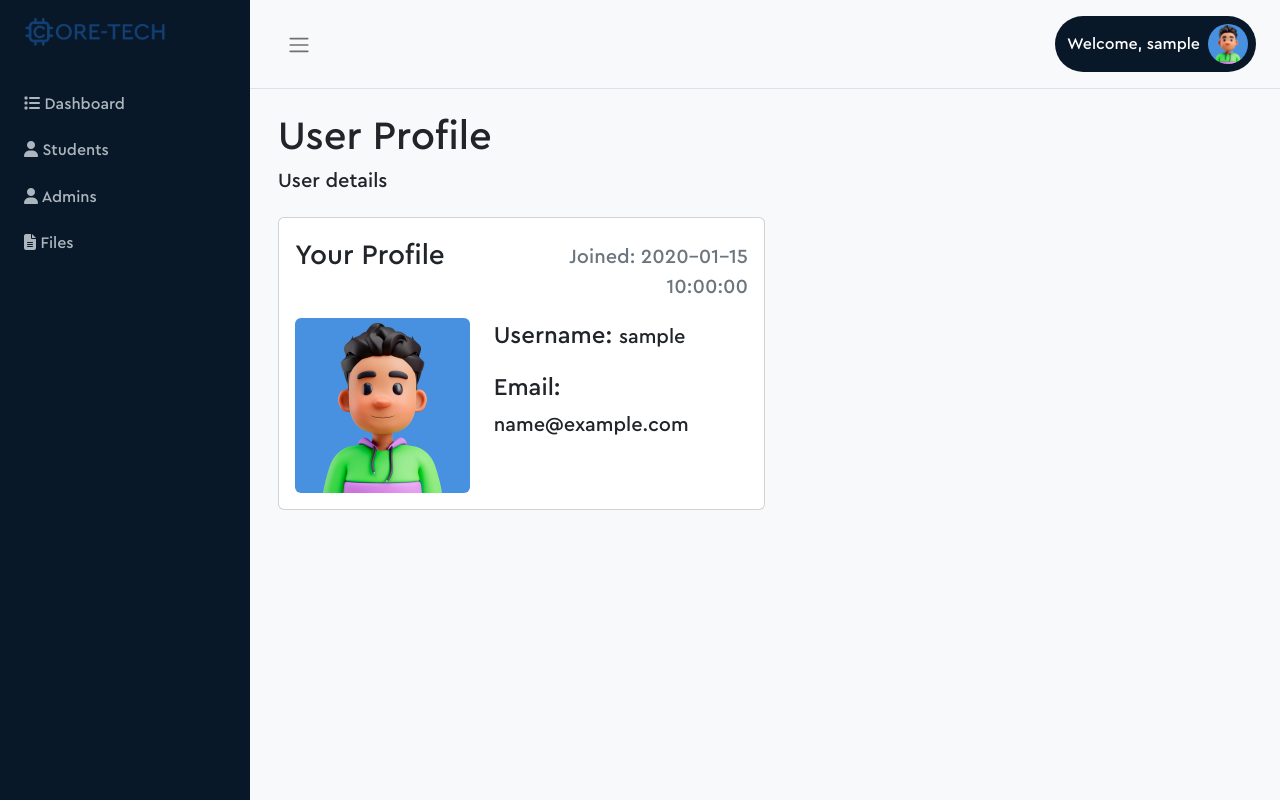
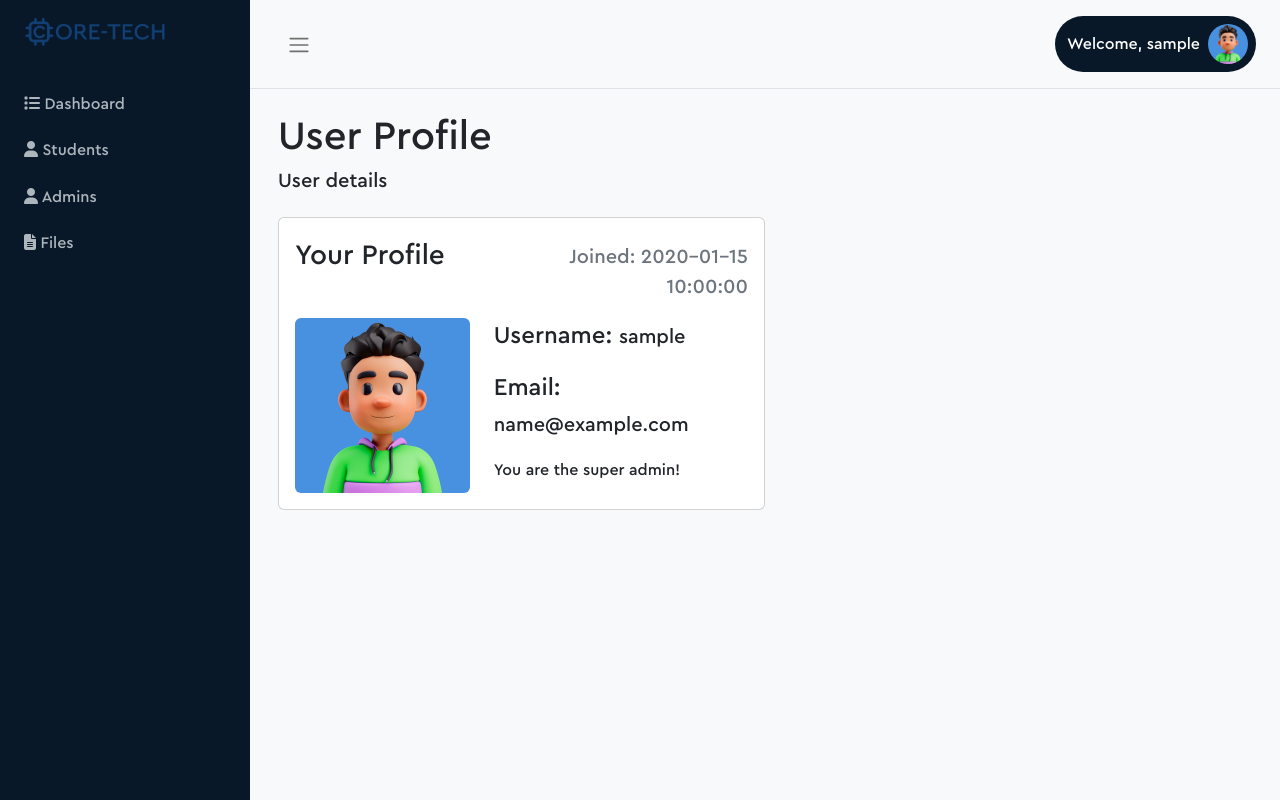
Before and after one commit to trustonyekwere/student_data, a PHP site: page /profile.php in a window 1280 px wide. Run offline with PHP 8.4, Linux system fonts and the light colour scheme; the visitor is signed in with stand-in values (Sample User, id 1); tables that the repository leaves empty or names only in its code hold one stand-in row (values such as "Sample post"); some libraries are stand-ins or nearby versions.

Commit message:
added super admin privileges

```diff
--- a/admin_register.php
+++ b/admin_register.php
@@ -189,7 +189,7 @@ if (isset($_POST['submit'])) {
                         <br>
                     </div>
                     <div class="text-center ">
-                        <input type="submit" name="submit" class="btn btn-primary w-100" value="Login">
+                        <input type="submit" name="submit" class="btn btn-primary w-100" value="Register">
                     </div>
                     <div class="text-center mt-3">
                         <p>Already have an account? <a href="admin_login.php" class="log">login</a></p>
--- a/profile.php
+++ b/profile.php
@@ -140,6 +140,16 @@
                                     <div class="col-7 pt-0">
                                         <p class="fs-4">Username: <span class="fs-5" ><?php echo htmlspecialchars($admin['username']); ?></span></p>
                                         <p class="fs-4">Email: <span class="fs-5" ><?php echo htmlspecialchars($admin['email']); ?></span></p>
+                                        <?php
+                                            // super admin check
+                                            $_SESSION['is_super'] = $admin['is_super'];
+
+                                            if ($_SESSION['is_super'] == 1) {
+                                                echo "You are the super admin!";
+                                            } else {
+                                                echo "Normal admin access";
+                                            }
+                                        ?>
                                     </div>
                                 </div>
                             </div>
```
Also changed, not shown: admin_dashboard.php (+11 -0 lines), uploads/Dr_Lami-no_bg.png (added), uploads/Ekko _ Arcane.jpeg (added), uploads/donkey smile.jpeg (added), uploads/download.jpeg (added).
